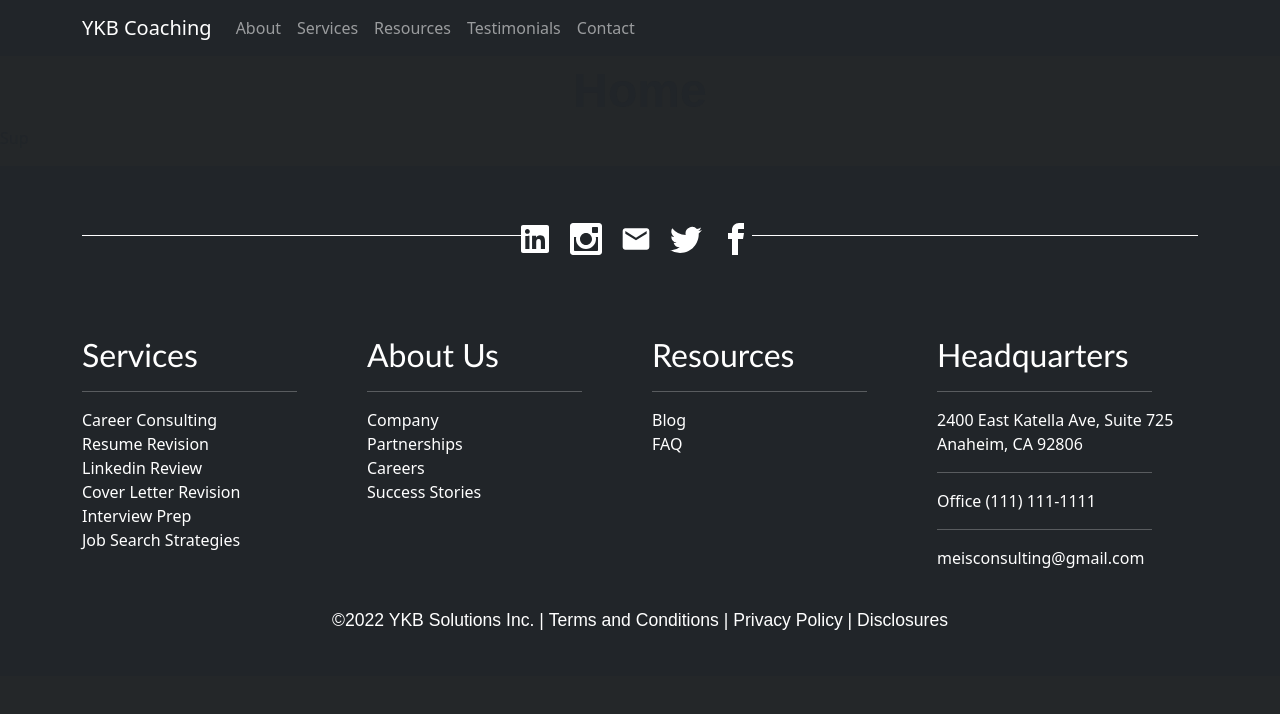
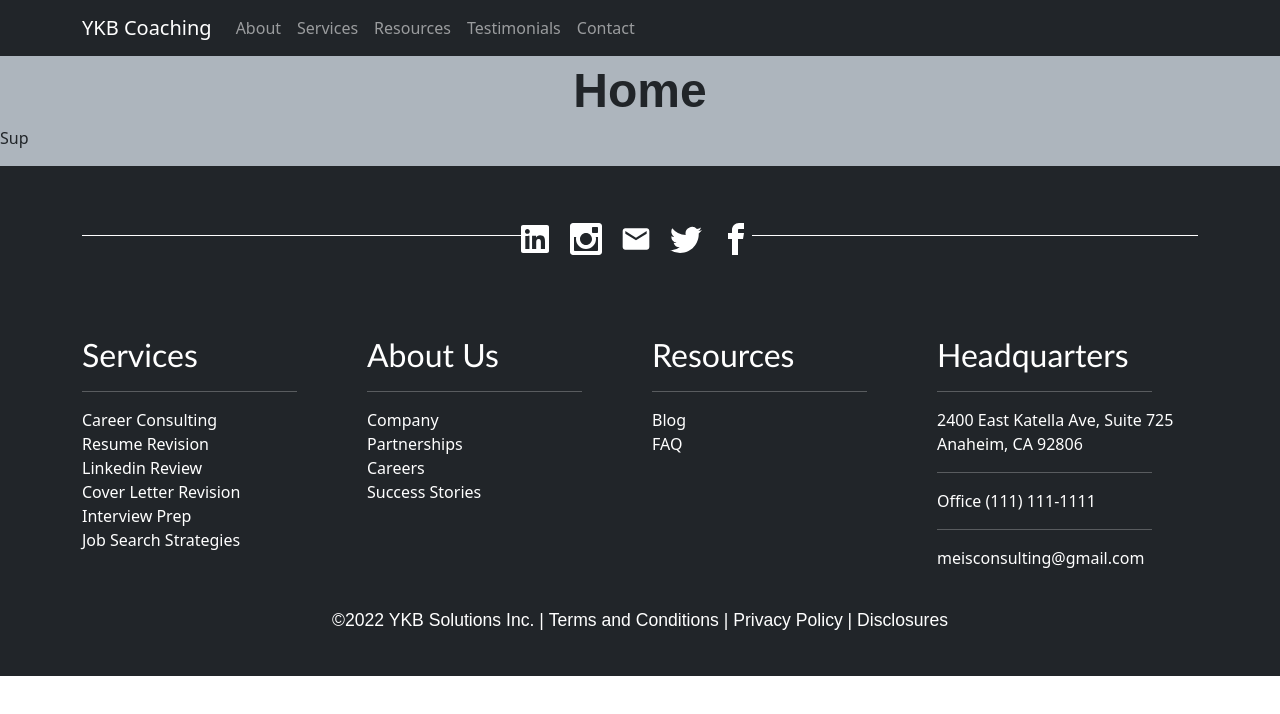
Before and after one commit to jermeewinn/YKB-solutions, a React (Create React App) app: page / in a window 1280 px wide. Shown: the top 714 px of the page. Built offline with nearby package versions, Linux system fonts and the light colour scheme; the HTML template or start-up script is replaced by a standard one.

Commit message:
changed background-color value to #adb5bd

```diff
--- a/src/index.css
+++ b/src/index.css
@@ -18,9 +18,12 @@ code {
   --spacing-five: calc(2.5rem);
 }
 
+.App {
+  background-color: #adb5bd;;
+}
+
 body {
   margin: 0;
-  background-color: #242729;
 }
 
 footer {
```
Also changed, not shown: 1 other file (tests, documents, lock files or other folders).
